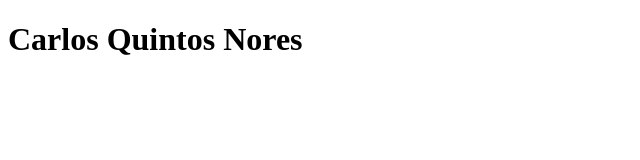
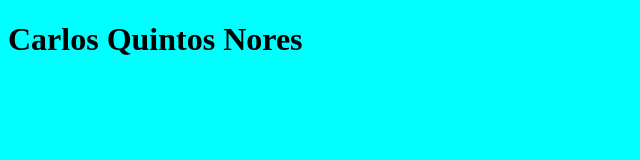
Before and after one commit to cquintos-itb/carlosquintos-m04, a plain HTML site: page index.html in a window 1280 px wide. Shown: the whole page, without its empty margins (0-640 px from the left). Drawn offline with Linux system fonts and the light colour scheme.

Commit message:
cyan bckgrnd

```diff
--- a/index.html
+++ b/index.html
@@ -14,7 +14,7 @@
         <meta name="viewport" content="width=device-width, initial-scale=1">
         <!--<link rel="stylesheet" href="">-->
     </head>
-    <body>
+    <body style="background: cyan;">
         <header>
             <h1>Carlos Quintos Nores</h1>
         </header>
```
